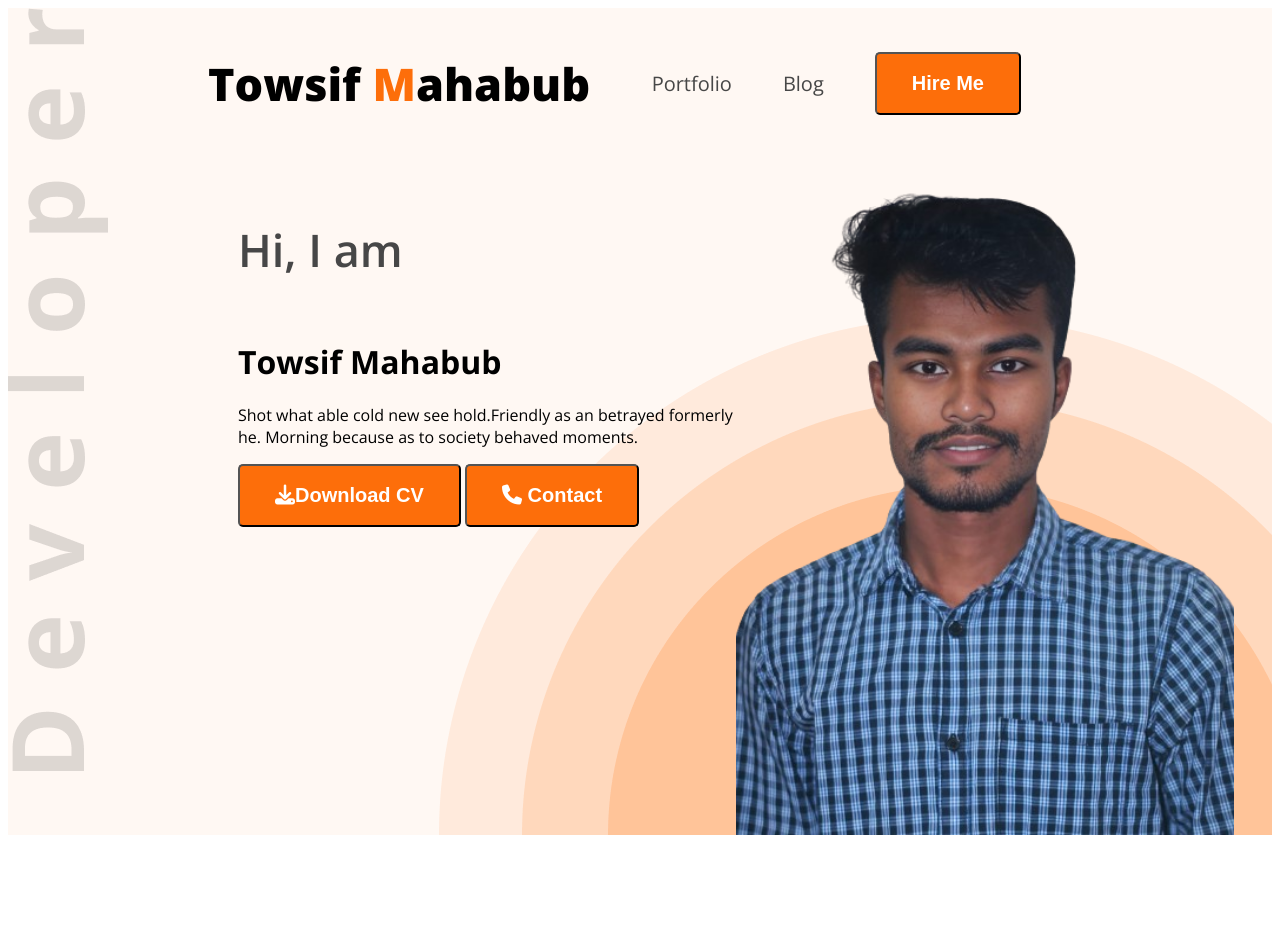
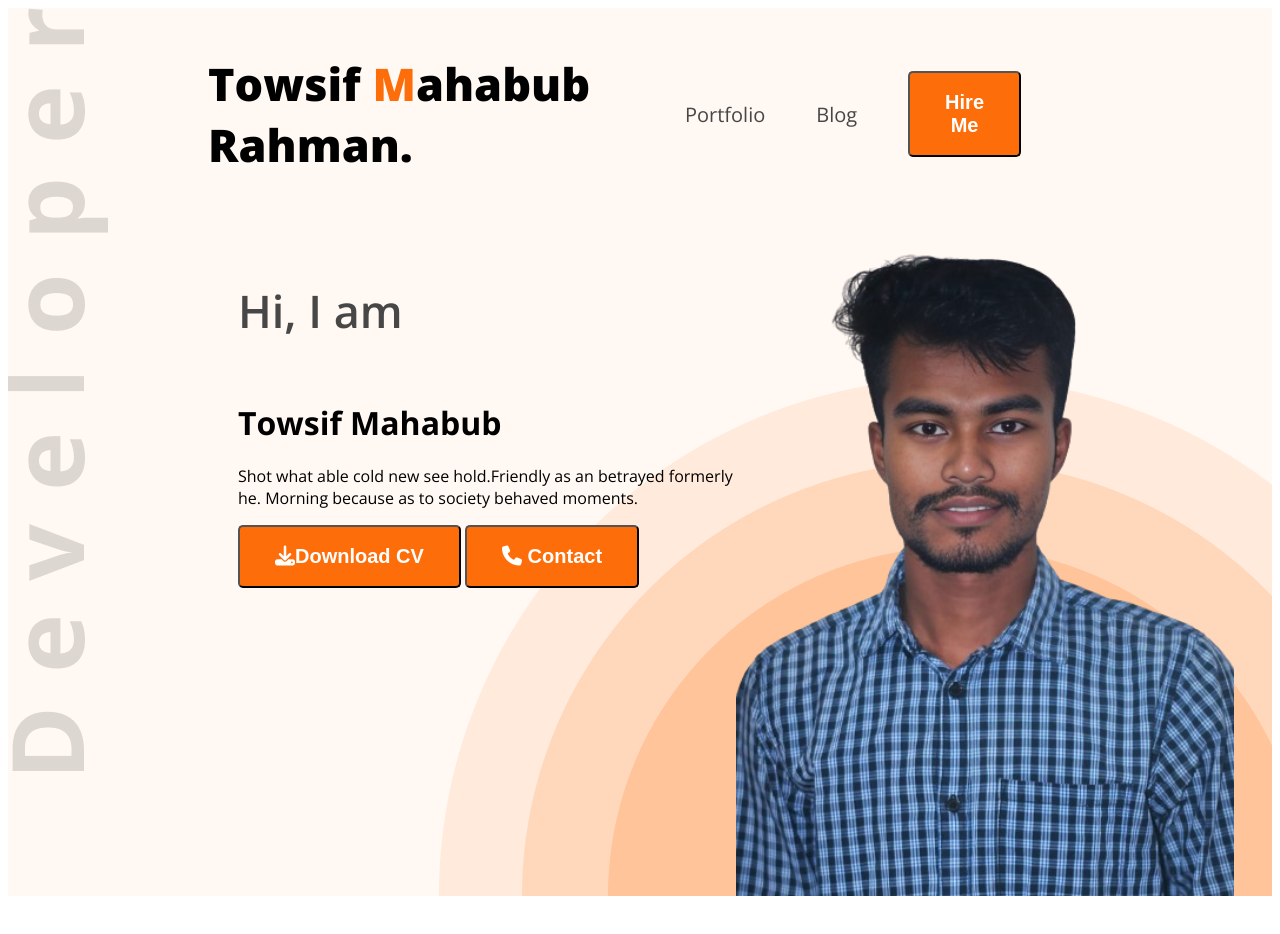
Before and after one commit to Towsifsnm/Starting-repo, a plain HTML site: page index.html in a window 1280 px wide. Shown: the top 934 px of the page. Drawn offline with nearby package versions, Linux system fonts and the light colour scheme.

Commit message:
added text

```diff
--- a/index.html
+++ b/index.html
@@ -13,7 +13,7 @@
 <body class="open-sans-normal">
 <header class="header secondary-bg">
 <nav>
-    <h3 class="nav-title">Towsif <span class="text-primary">M</span>ahabub</h3>
+    <h3 class="nav-title">Towsif <span class="text-primary">M</span>ahabub Rahman.</h3>
     <ul>
         <li><a class="dark-2">Portfolio</a></li>
         <li><a class="dark-2" href="">Blog</a></li>
```
